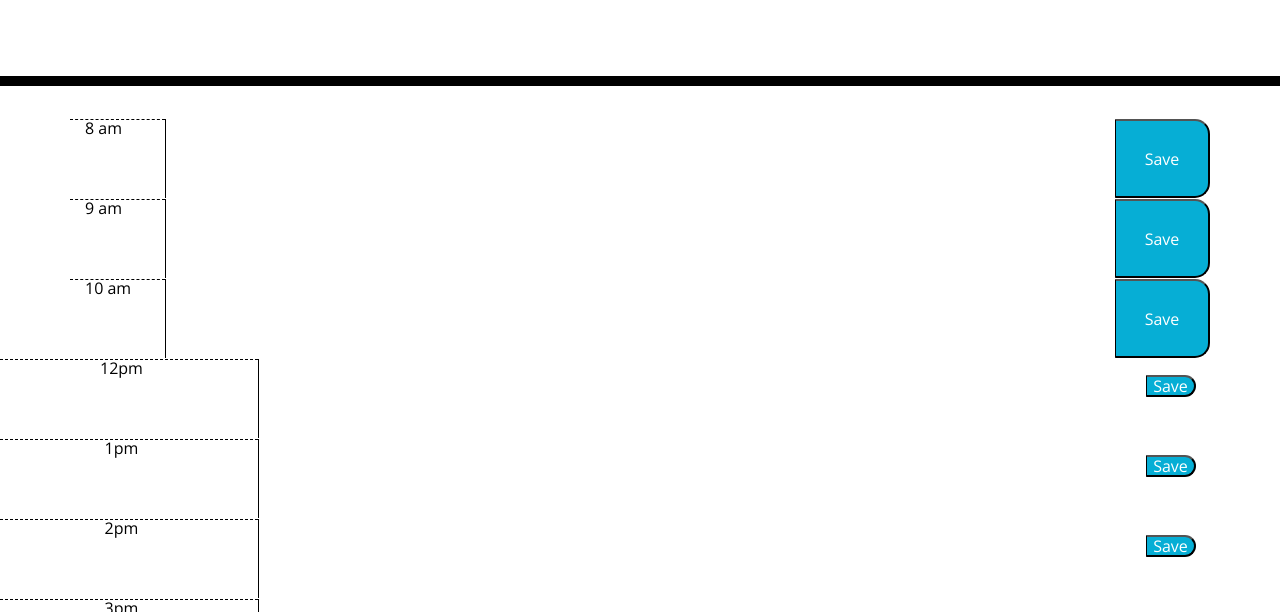
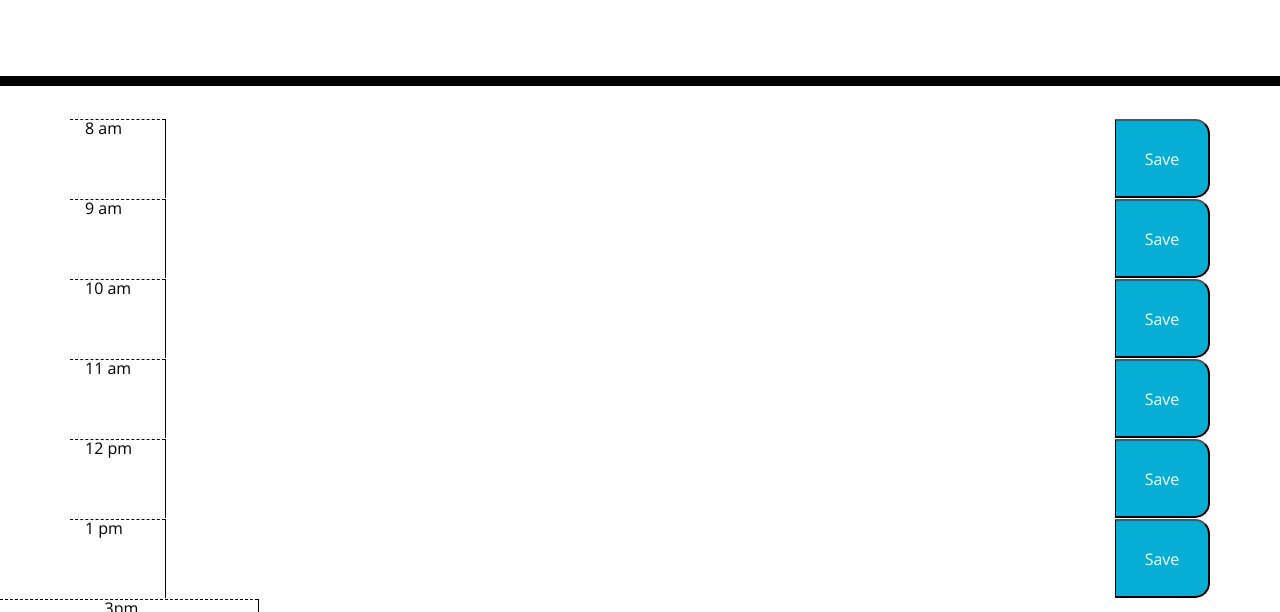
Before and after one commit to Esun94/WorkDay_Scheduler, a plain HTML site: page index.html in a window 1280 px wide. Shown: the part 182-794 px from the top of the page. Drawn offline with nearby package versions, Linux system fonts and the light colour scheme.

Commit message:
saving more changes to time blocks in schedule

```diff
--- a/index.html
+++ b/index.html
@@ -48,29 +48,29 @@
     </div>
   </div>
 
-  <div class="row time-block">
-    <div class="col hour">12pm</div>
-    <textarea name="text_area" class="col-7" id="text-area" cols="1" rows="1"></textarea>
-    <div class="col">
-      <button type="button" id="saveBtn" class="saveBtn">Save</button>
+  <div class="container">
+    <div class="row">
+        <div class="col-1 hour">11 am</div>
+        <textarea id="am11" class="col-10 description"></textarea>
+        <button type="button" class="col-1 saveBtn">Save</button>
     </div>
-  </div>
+</div>
 
-  <div class="row time-block">
-    <div class="col hour">1pm</div>
-    <textarea name="text_area" class="col-7" id="text-area" cols="1" rows="1"></textarea>
-    <div class="col">
-      <button type="button" id="saveBtn" class="saveBtn">Save</button>
+<div class="container">
+    <div class="row">
+        <div class="col-1 hour">12 pm</div>
+        <textarea id="pm12" class="col-10 description"></textarea>
+        <button type="button" class="col-1 saveBtn">Save</button>
     </div>
-  </div>
+</div>
 
-  <div class="row time-block">
-    <div class="col hour">2pm</div>
-    <textarea name="text_area" class="col-7" id="text-area" cols="1" rows="1"></textarea>
-    <div class="col">
-      <button type="button" id="saveBtn" class="saveBtn">Save</button>
+<div class="container">
+    <div class="row">
+        <div class="col-1 hour">1 pm</div>
+        <textarea id="pm1" class="col-10 description"></textarea>
+        <button type="button" class="col-1 saveBtn">Save</button>
     </div>
-  </div>
+</div>
 
   <div class="row time-block">
     <div class="col hour">3pm</div>
```
